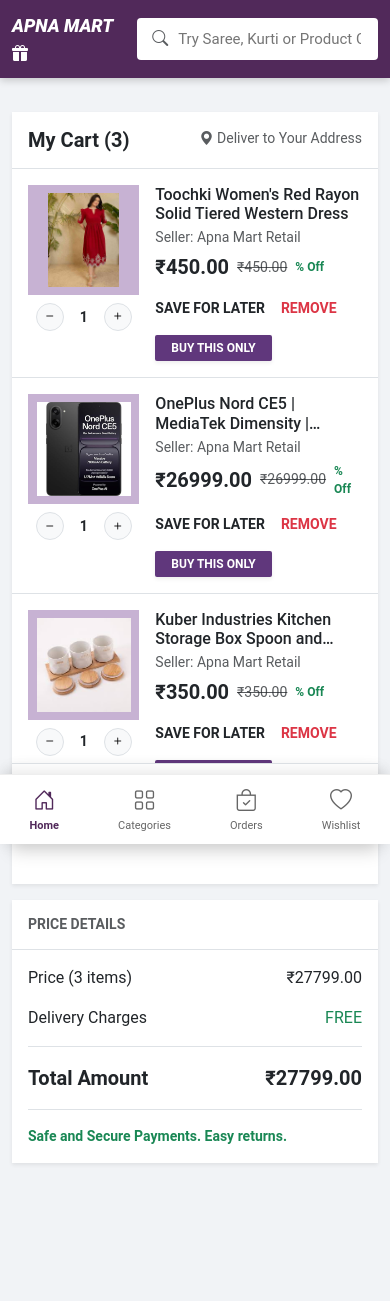
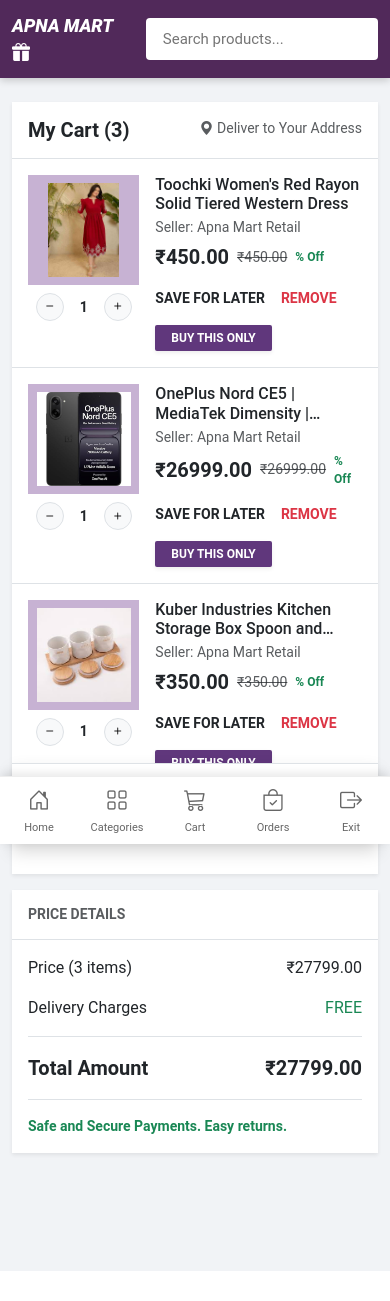
Before and after one commit to etishagodle14-a11y/shopping-website, a Django app: page /cart/ in a window 390 px wide. After the commit the page ends 1271 px from the top, so only its background shows below. Run offline with Django 5.2, Linux system fonts and the light colour scheme; a user stored in the database is signed in; data comes from the database, SQL or seed files in the repository.

Commit message:
Mobile nav cart and account fix

```diff
--- a/ebook/templates/ebook/base.html
+++ b/ebook/templates/ebook/base.html
@@ -10,86 +10,37 @@
 
     <style>
         body { background-color: #f1f3f6; font-family: Roboto, Arial, sans-serif; margin: 0; }
+        .fk-navbar { background-color: #51295a; padding: 12px 0; position: sticky; top: 0; z-index: 1000; box-shadow: 0 2px 8px rgba(0,0,0,0.2); }
+        .header-flex { display: flex; align-items: center; justify-content: space-between; gap: 20px; }
+        .logo { font-size: 24px; font-weight: 800; color: white; text-decoration: none; font-style: italic; min-width: 180px; }
+        .search-container { background: white; border-radius: 4px; display: flex; align-items: center; padding: 0 15px; height: 42px; flex-grow: 1; max-width: 700px; }
+        .search-input { border: none; width: 100%; outline: none; font-size: 15px; }
+        .header-icons { display: flex; align-items: center; gap: 30px; }
+        .nav-icon-item { color: white; text-decoration: none; text-align: center; font-size: 13px; font-weight: 500; }
+        .nav-icon-item i { font-size: 20px; display: block; }
 
-        /* Fixed Purple Header */
-        .fk-navbar {
-            background-color: #51295a;
-            padding: 12px 0;
-            position: sticky;
-            top: 0;
-            z-index: 1000;
-            box-shadow: 0 2px 8px rgba(0,0,0,0.2);
-        }
-
-        .header-flex {
-            display: flex;
-            align-items: center;
-            justify-content: space-between;
-            gap: 20px;
-        }
-
-        .logo {
-            font-size: 24px;
-            font-weight: 800;
-            color: white;
-            text-decoration: none;
-            font-style: italic;
-            min-width: 180px;
-        }
-
-        .search-container {
-            background: white;
-            border-radius: 4px;
-            display: flex;
-            align-items: center;
-            padding: 0 15px;
-            height: 42px;
-            flex-grow: 1;
-            max-width: 700px;
-        }
-
-        .search-input { border: none; width: 100%; outline: none; font-size: 15px; }
-
-        .header-icons { display: flex; align-items: center; gap: 30px; }
-
-        .nav-icon-item {
-            color: white;
-            text-decoration: none;
-            text-align: center;
-            font-size: 13px;
-            font-weight: 500;
-            transition: 0.3s;
-        }
-        .nav-icon-item:hover { opacity: 0.8; color: #ffc107; }
-        .nav-icon-item i { font-size: 20px; display: block; margin-bottom: 2px; }
-
-        /* Mobile Bottom Nav Bar */
+        /* Mobile Bottom Nav Fix */
         .bottom-nav {
             position: fixed;
             bottom: 0;
             width: 100%;
             background: white;
-            display: none;
+            display: none; /* Desktop par hide */
             justify-content: space-around;
-            padding: 10px 0;
-            box-shadow: 0 -2px 15px rgba(0,0,0,0.1);
-            z-index: 2000;
+            padding: 8px 0;
+            box-shadow: 0 -2px 10px rgba(0,0,0,0.1);
+            z-index: 3000;
             border-top: 1px solid #eee;
         }
-        .bottom-nav-item { text-decoration: none; color: #666; font-size: 11px; text-align: center; }
-        .bottom-nav-item i { font-size: 22px; display: block; }
+        .bottom-nav-item { text-decoration: none; color: #666; font-size: 11px; text-align: center; flex: 1; }
+        .bottom-nav-item i { font-size: 22px; display: block; margin-bottom: 2px; }
         .bottom-nav-item.active { color: #51295a; font-weight: bold; }
 
-        /* Main Content Spacing */
-        .main-body { padding-top: 20px; min-height: 80vh; }
-
         @media (max-width: 991px) {
-            .header-icons { display: none; }
-            .bottom-nav { display: flex; }
-            /* FIXED: Extra padding taaki checkout button na chhupe */
-            body { padding-bottom: 90px !important; }
+            .header-icons { display: none; } /* Mobile header icons hide */
+            .bottom-nav { display: flex; } /* Mobile bottom icons show */
+            body { padding-bottom: 70px; }
             .logo { font-size: 18px; min-width: auto; }
-            .main-body { padding-top: 10px; }
         }
     </style>
 </head>
@@ -98,21 +49,15 @@
 <header class="fk-navbar">
     <div class="container">
         <div class="header-flex">
-            <a href="/" class="logo">APNA MART <i class="bi bi-gift-fill" style="font-size: 16px;"></i></a>
-
+            <a href="/" class="logo">APNA MART <i class="bi bi-gift-fill"></i></a>
             <form action="{% url 'all_products' %}" method="GET" class="search-container">
-                <i class="bi bi-search text-muted me-2"></i>
-                <input type="text" name="q" class="search-input" placeholder="Try Saree, Kurti or Product Code">
+                <input type="text" name="q" class="search-input" placeholder="Search products...">
             </form>
-
             <div class="header-icons">
-                <a href="{% url 'offer_zone' %}" class="nav-icon-item"><i class="bi bi-lightning-charge"></i>Offers</a>
                 <a href="{% url 'view_wishlist' %}" class="nav-icon-item"><i class="bi bi-heart"></i>Wishlist</a>
                 <a href="{% url 'view_cart' %}" class="nav-icon-item"><i class="bi bi-cart3"></i>Cart</a>
-
                 {% if user.is_authenticated %}
                 <a href="{% url 'my_orders' %}" class="nav-icon-item"><i class="bi bi-bag-check"></i>Orders</a>
-                <a href="{% url 'logout' %}" class="nav-icon-item"><i class="bi bi-power text-danger"></i>Exit</a>
                 {% else %}
                 <a href="{% url 'login' %}" class="nav-icon-item"><i class="bi bi-person-circle"></i>Login</a>
                 {% endif %}
@@ -124,10 +69,9 @@
 <nav class="bottom-nav">
     <a href="/" class="bottom-nav-item"><i class="bi bi-house-door"></i>Home</a>
     <a href="{% url 'all_products' %}?mode=categories" class="bottom-nav-item"><i class="bi bi-grid"></i>Categories</a>
+    <a href="{% url 'view_cart' %}" class="bottom-nav-item"><i class="bi bi-cart3"></i>Cart</a> {% if user.is_authenticated %}
     <a href="{% url 'my_orders' %}" class="bottom-nav-item"><i class="bi bi-bag-check"></i>Orders</a>
-
-    {% if user.is_authenticated %}
-    <a href="{% url 'view_wishlist' %}" class="bottom-nav-item"><i class="bi bi-heart"></i>Wishlist</a>
+    <a href="{% url 'logout' %}" class="bottom-nav-item"><i class="bi bi-box-arrow-right"></i>Exit</a>
     {% else %}
     <a href="{% url 'login' %}" class="bottom-nav-item"><i class="bi bi-person-circle"></i>Account</a>
     {% endif %}
@@ -138,15 +82,5 @@
 </div>
 
 <script src="https://cdn.jsdelivr.net/npm/bootstrap@5.3.0/dist/js/bootstrap.bundle.min.js"></script>
-
-<script>
-    // URL ke hisaab se active class lagane ke liye
-    document.querySelectorAll('.bottom-nav-item').forEach(link => {
-        if(window.location.href.includes(link.href)){
-            link.classList.add('active');
-        }
-    });
-</script>
-
 </body>
 </html>
```
